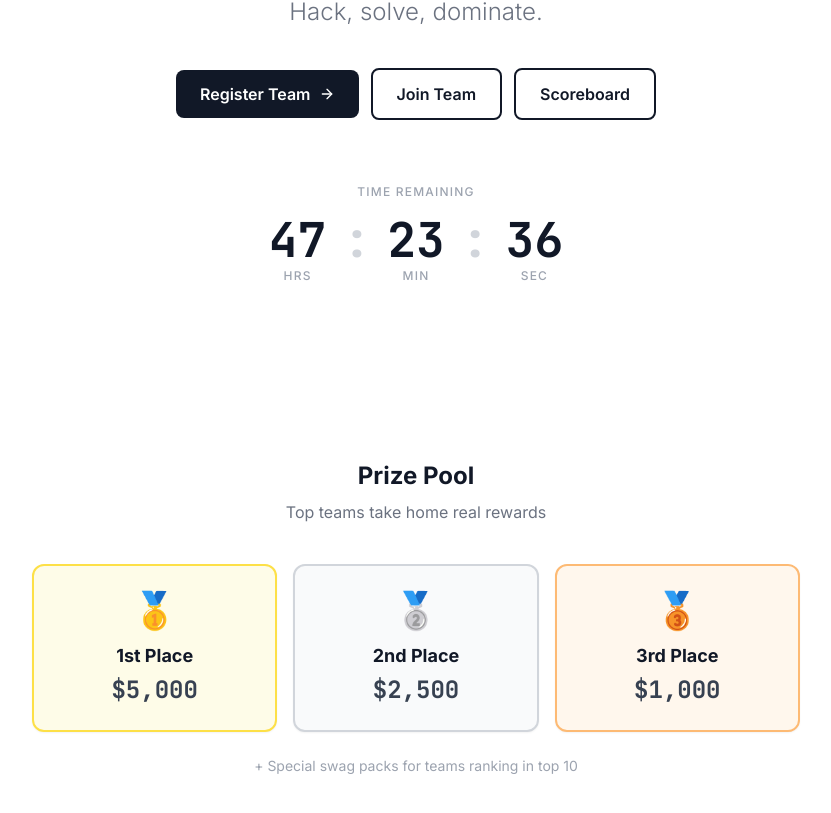
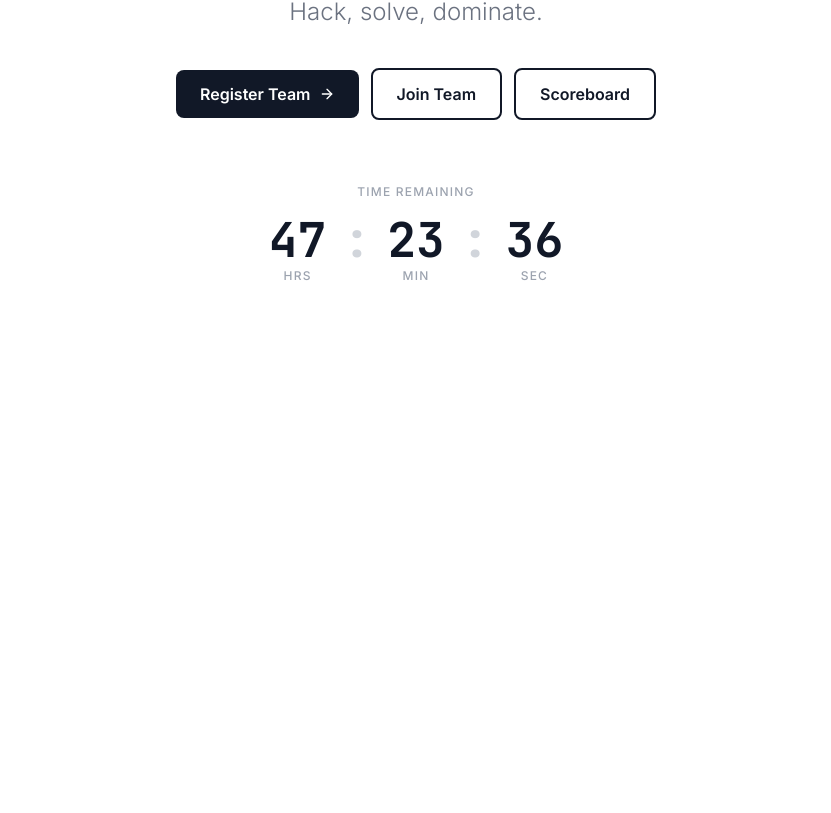
Before and after one commit to Deviant96/aidefcon, a React (Vite) app: page / in a window 1280 px wide. Shown: the part 345-1158 px from the top of the page, without its empty margins (224-1055 px from the left). After the commit the page ends 800 px from the top, so only its background shows below. Built offline with nearby package versions, Linux system fonts and the light colour scheme.

Commit message:
Remove prize pool

```diff
--- a/src/pages/HomePage.jsx
+++ b/src/pages/HomePage.jsx
@@ -1,12 +1,6 @@
 import { Link } from 'react-router-dom'
 import { ArrowRight, User } from 'lucide-react'
 import Countdown from '../components/Countdown'
-
-const prizes = [
-  { place: '1st', amount: '$5,000', icon: '🥇', color: 'border-yellow-300 bg-yellow-50' },
-  { place: '2nd', amount: '$2,500', icon: '🥈', color: 'border-gray-300 bg-gray-50' },
-  { place: '3rd', amount: '$1,000', icon: '🥉', color: 'border-orange-300 bg-orange-50' },
-]
 
 export default function HomePage({ onAuthClick, onFaqClick, onCreateTeam, onJoinTeam, isGuest, username }) {
   return (
@@ -110,29 +104,6 @@ export default function HomePage({ onAuthClick, onFaqClick, onCreateTeam, onJoin
         </div>
       </section>
 
-      {/* Prizes */}
-      <section className="py-20 px-4">
-        <div className="max-w-3xl mx-auto">
-          <h2 className="section-title text-center mb-2">Prize Pool</h2>
-          <p className="text-gray-500 text-center mb-10">Top teams take home real rewards</p>
-          <div className="grid grid-cols-1 sm:grid-cols-3 gap-4">
-            {prizes.map(({ place, amount, icon, color }) => (
-              <div
-                key={place}
-                className={`card p-6 text-center border-2 ${color}`}
-              >
-                <div className="text-4xl mb-3">{icon}</div>
-                <div className="text-lg font-bold text-gray-900">{place} Place</div>
-                <div className="text-2xl font-mono font-bold text-gray-700 mt-1">{amount}</div>
-              </div>
-            ))}
-          </div>
-          <p className="text-center text-sm text-gray-400 mt-6">
-            + Special swag packs for teams ranking in top 10
-          </p>
-        </div>
-      </section>
-
 
     </main>
   )
```
